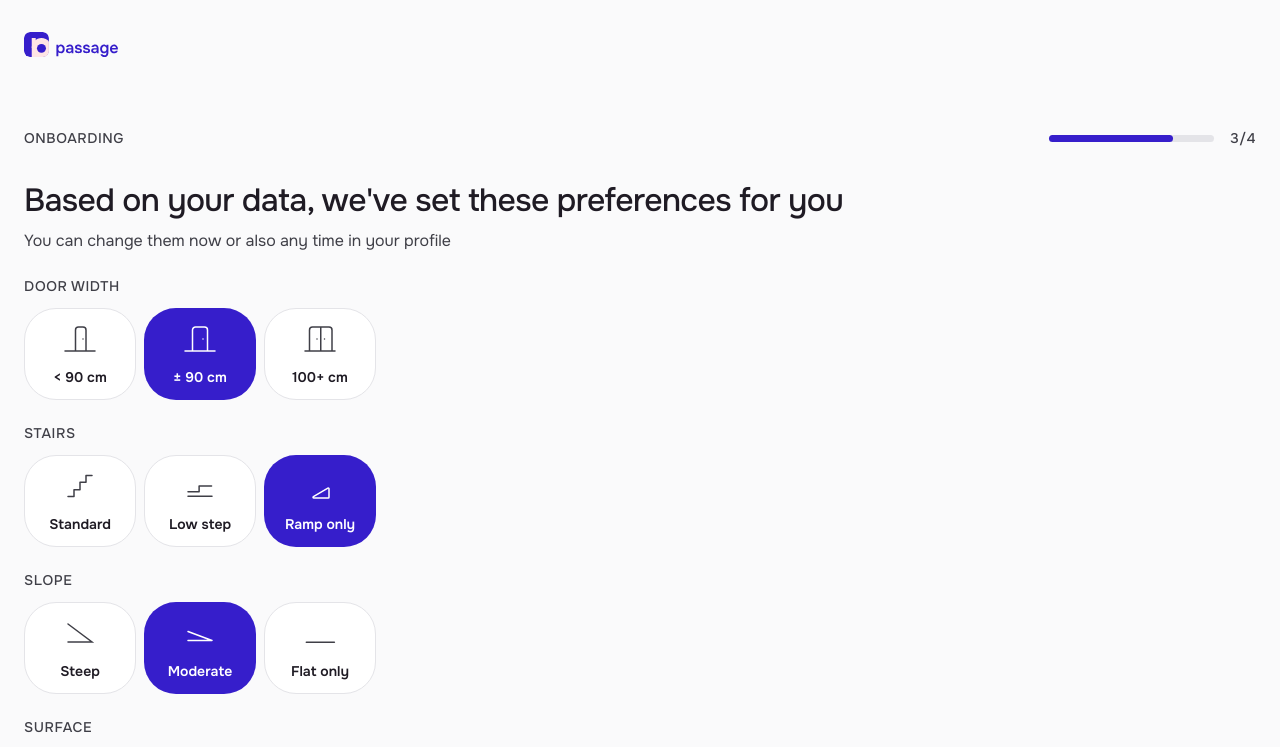
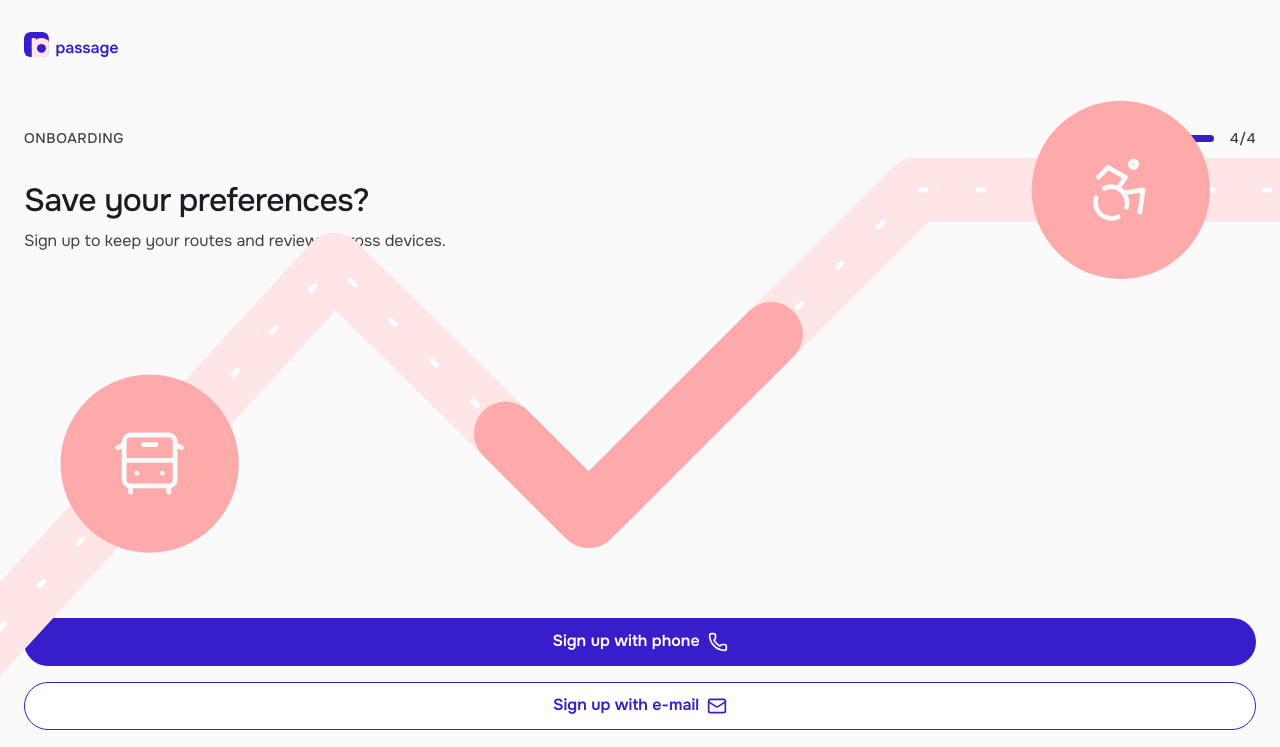
Before and after one commit to Mashto-o/passage-app, a React (Vite) app: page / in a window 1280 px wide. Shown: the top 747 px of the page. Built offline with nearby package versions, Linux system fonts and the light colour scheme.

Commit message:
Onboarding 5th step done

```diff
--- a/src/App.tsx
+++ b/src/App.tsx
@@ -3,6 +3,7 @@ import { Onboarding1 } from './screens/Onboarding1'
 import { Onboarding2 } from './screens/Onboarding2'
 import { Onboarding3 } from './screens/Onboarding3'
 import { Onboarding4 } from './screens/Onboarding4'
+import { Onboarding5 } from './screens/Onboarding5'
 import { ArrowRight, Star, AlertTriangle, CheckCircle, XCircle, TrafficCone } from 'lucide-react'
 import { Button, AccessibilityBadge, SelectionCard, ReviewCard, PreferenceCard, AccessibilityCard, PhotoCard, PlacePhotoCard, Chip, StatusBadge, Divider, Dropdown, TextInput, RouteDestination, CommentInput, NavBar, OnboardingProgress, RadioButton, PlaceListItem, RouteTimeline, NavigationCard, MediaInputButton, SortControl, Toggle, ToggleButton, SearchBar, TransportSwitcher } from './components'
 import type { TransportMode } from './components'
@@ -90,7 +91,7 @@ function App() {
     })
 
   // ── Temporarily render screen for review ─────────────────────
-  return <Onboarding4 />
+  return <Onboarding5 />
 
   return (
     <div className="min-h-screen bg-neutral-100 flex items-start justify-center py-xl">
--- /dev/null
+++ b/src/screens/Onboarding5.tsx
@@ -0,0 +1,80 @@
+import React from 'react'
+import { Phone, Mail } from 'lucide-react'
+import { Button, OnboardingProgress } from '../components'
+import Logo from '../assets/icons/Logo.svg?react'
+import IllustrationOnboarding from '../assets/illustrations/IllustrationOnboarding.svg?react'
+
+export const Onboarding5: React.FC = () => {
+  return (
+    <div className="min-h-screen bg-neutral-50 flex flex-col overflow-hidden relative">
+
+      {/* ── Top zone ──────────────────────────────────────────────── */}
+      <div className="px-lg pt-xl flex flex-col gap-lg shrink-0">
+
+        {/* Logo */}
+        <div className="mb-2xl">
+          <Logo width={94} height={25} aria-label="Passage" className="text-primary-500" />
+        </div>
+
+        {/* Progress + Heading */}
+        <div className="flex flex-col gap-xl">
+
+          {/* Progress row */}
+          <div className="flex items-center justify-between">
+            <span className="text-caption-md tracking-caption-md uppercase text-neutral-700">
+              Onboarding
+            </span>
+            <OnboardingProgress currentStep={4} totalSteps={4} />
+          </div>
+
+          {/* Heading block */}
+          <div className="flex flex-col gap-xs">
+            <h1 className="text-display-lg text-neutral-900">
+              Save your preferences?
+            </h1>
+            <p className="text-body-md text-neutral-700">
+              Sign up to keep your routes and reviews across devices.
+            </p>
+          </div>
+
+        </div>
+      </div>
+
+      {/* ── Middle zone — illustration (fills remaining space) ────── */}
+      <div className="flex-1 relative">
+        <IllustrationOnboarding
+          className="absolute top-1/2 -translate-y-1/2 left-0 right-0 w-full h-auto"
+          aria-hidden
+        />
+      </div>
+
+      {/* ── Bottom zone — buttons ─────────────────────────────────── */}
+      <div className="px-lg pb-xl flex flex-col gap-md shrink-0">
+        <Button
+          variant="primary"
+          label="Sign up with phone"
+          fullWidth
+          icon={<Phone size={20} />}
+          iconPosition="right"
+          onClick={() => console.log('Sign up with phone')}
+        />
+        <Button
+          variant="secondary"
+          label="Sign up with e-mail"
+          fullWidth
+          icon={<Mail size={20} />}
+          iconPosition="right"
+          onClick={() => console.log('Sign up with e-mail')}
+        />
+        <button
+          type="button"
+          onClick={() => console.log('Continue as guest')}
+          className="text-heading-sm text-neutral-700 text-center w-full transition-colors duration-200 focus-visible:ring-2 focus-visible:ring-primary-500 focus-visible:ring-offset-2 focus-visible:outline-none"
+        >
+          Continue as guest
+        </button>
+      </div>
+
+    </div>
+  )
+}
```
Also changed, not shown: src/assets/illustrations/IllustrationOnboarding.svg (renamed from src/assets/illustrations/Illustration.svg).
